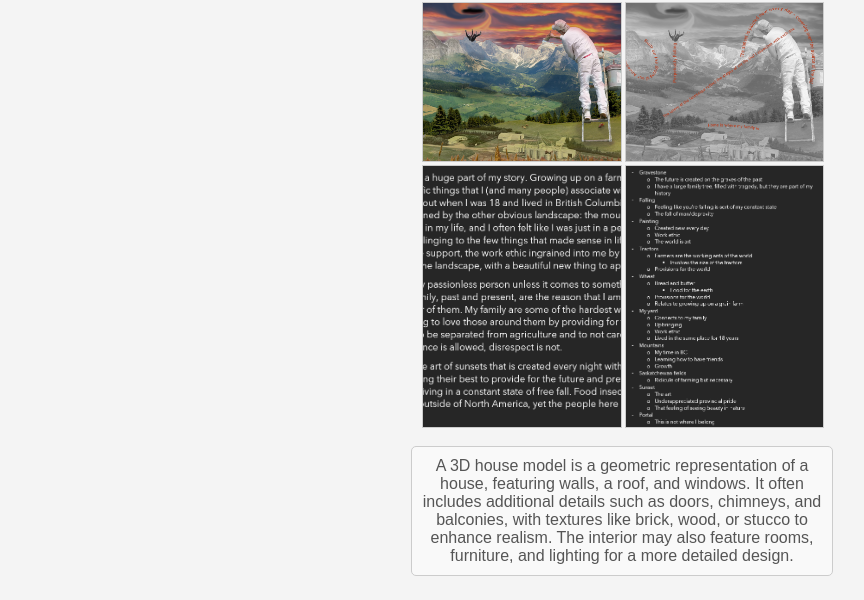
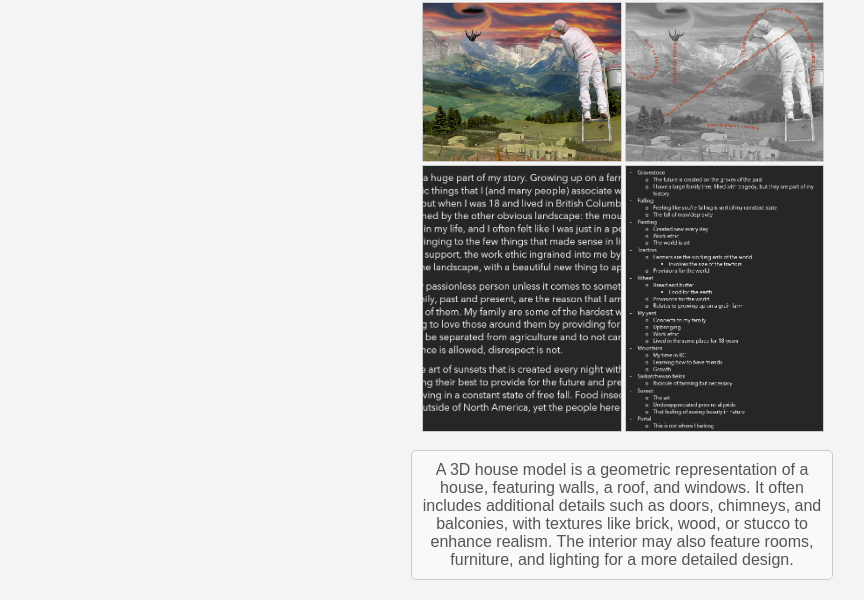
Before and after one commit to jalynanicole/Portfolio-2, a website built with Vite: page index.html in a window 1280 px wide. Shown: the part 884-1484 px from the top of the page, without its empty margins (18-882 px from the left). Built offline with nearby package versions, Linux system fonts and the light colour scheme.

Commit message:
big elements

```diff
--- a/index.html
+++ b/index.html
@@ -50,7 +50,9 @@
     <a href="https://portfolio-2-beta-one.vercel.app/assets/Manifesto-B-rIgukt.png" target="=_blank">
       <img src="./public/cube_drawings/Manifesto.png" alt="Drawing 3" />
     </a>
+    <a href="https://portfolio-2-beta-one.vercel.app/assets/elements-7CAwO9tl.png" target="_blank">
       <img src="./public/cube_drawings/elements.png" alt="Drawing 4" />
+    </a>
     </div>
     <div id="description">
       A 3D house model is a geometric representation of a house, featuring
```
